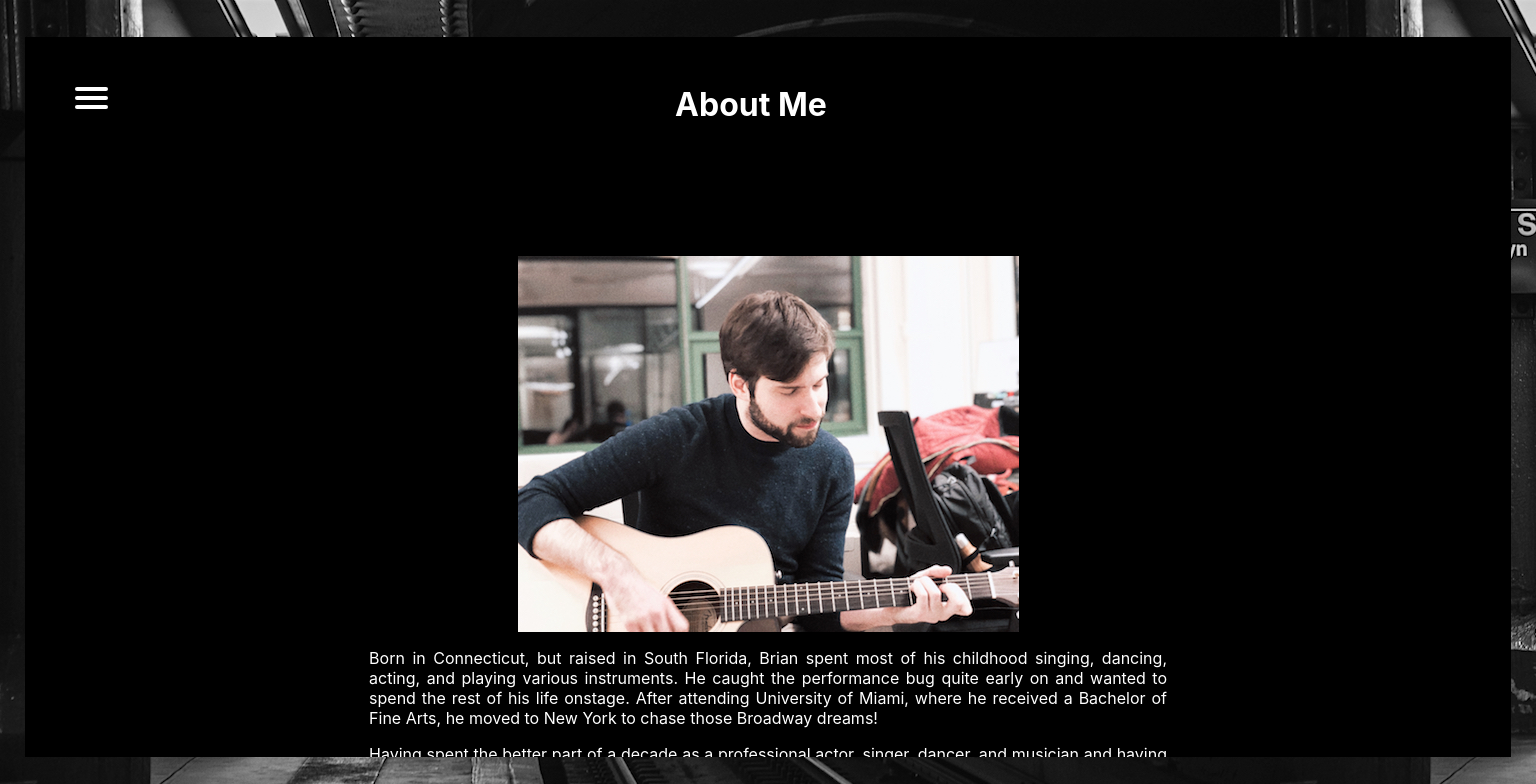
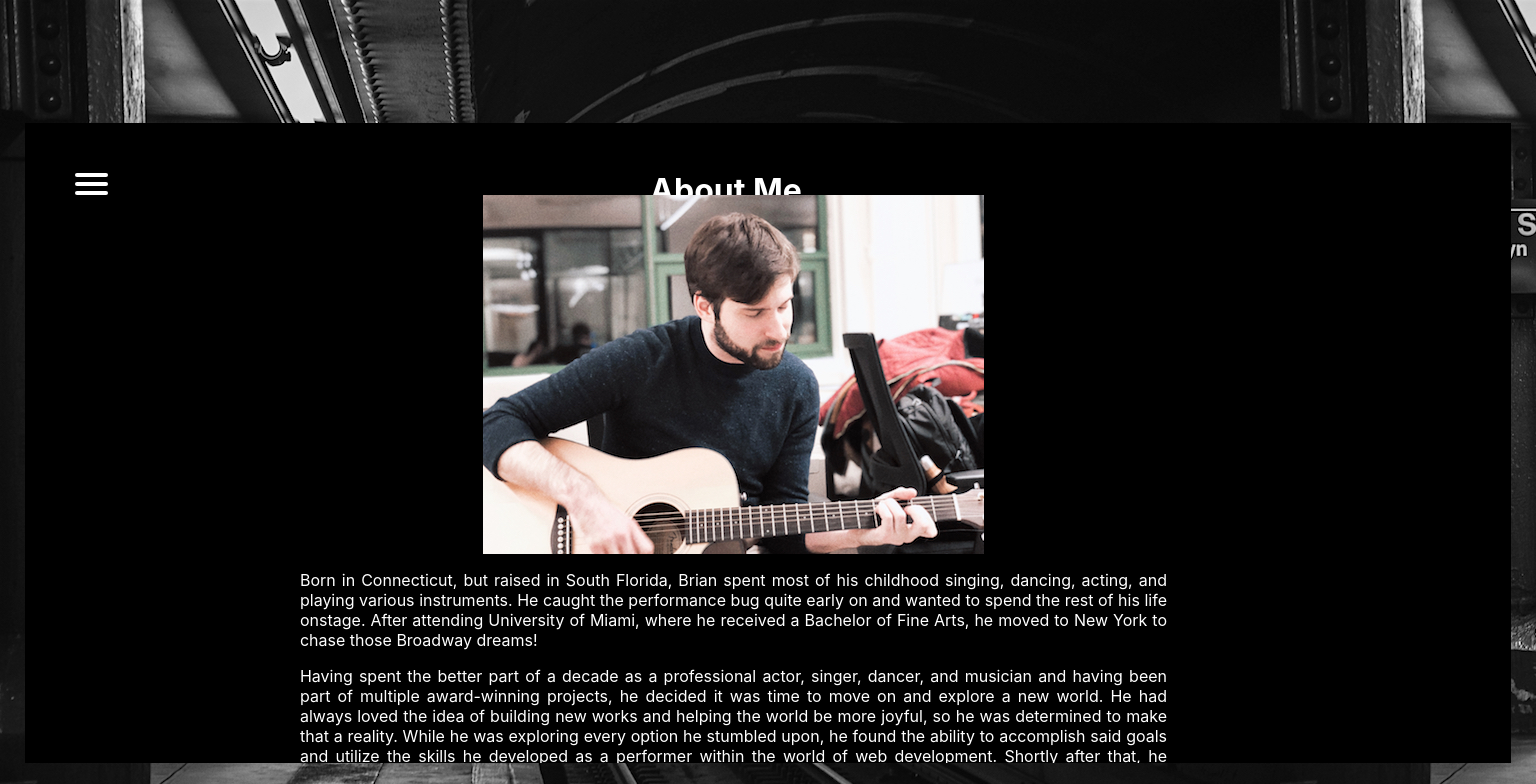
Before and after one commit to Bcdirito/github.bcdirito.io, a React (Create React App) app: page /about in a window 1536 px wide. Shown: the top 784 px of the page. Built offline with nearby package versions, Linux system fonts and the light colour scheme.

Commit message:
major style overhaul

```diff
--- a/src/css/App.css
+++ b/src/css/App.css
@@ -7,7 +7,7 @@
   margin-left: 25px;
   margin-right: 25px;
   animation: fadein 1.75s;
-  overflow: scroll;
+  overflow-y: scroll;
 }
 
 h1, h2 {
@@ -29,6 +29,7 @@ h1 {
   .App {
     margin-top: 45px;
     height: 89vh;
+    overflow-y: scroll;
   }
 }
 
@@ -43,6 +44,13 @@ h1 {
 @media only screen and (min-width: 1024px) and (orientation:portrait){
   .App {
     margin-top: 165px;
+    height: 80vh;
+  }
+}
+
+@media only screen and (min-width: 1366px) and (orientation:landscape){
+  .App {
+    margin-top: 8%;
     height: 80vh;
   }
 }
--- a/src/css/about.css
+++ b/src/css/about.css
@@ -14,7 +14,7 @@
     align-content: center;
     align-items: center;
     text-align: justify;
-    overflow: scroll;
+    overflow-y: scroll;
     padding-top: 25px;
     max-width: 75vw;
     max-height: 75vh;
@@ -34,269 +34,10 @@
     text-align: center;
 }
 
-/* Galaxy */
-/*
-@media only screen and (max-height: 640px) and (min-width: 360px) and (orientation:portrait){
-    .aboutPage h1 {
-        margin-left: -250px;
-        margin-right: -50px;
-        margin-top: 15px;
-    }
-
-    .aboutContent img {
-        width: 250px;
-    }
-
-    .aboutContent {
-        width: 375px;
-        padding-top: 230px;
-        margin-left: 20px;
-    }
-
-    .aboutContent p {
-        padding-left: 10px;
-        padding-right: 10px;
-    }
-}
-
-@media only screen and (min-height: 360px) and (max-width: 640px) and (orientation:landscape){
-    .aboutPage h1 {
-        margin-left: -150px;
-        margin-right: -20px;
-    }
-
-    .aboutContent {
-        padding-top: 250px;
-        margin-left: 125px;
-    }
-} */
-
-/* Pixel 2 */
-/*
-@media only screen and (min-height: 411px) and (max-width: 731px) and (orientation:landscape){
-    .aboutPage h1 {
-        margin-left: -125px;
-        margin-right: 0px;
-    }
-
-    .aboutContent {
-        margin-left: 150px;
-    }
-}
-
-@media only screen and (min-width: 411px) and (max-height: 731px) and (orientation:portrait){
-    .aboutPage h1 {
-        margin-left: -125px;
-        margin-right: 0px;
-    }
-
-    .aboutContent {
-        margin-left: 130px;
-        padding-top: 75px;
-    }
-} */
-
-/* Pixel 2 XL */
-/*
-@media only screen and (min-width:411px) and (max-height: 823px) and (orientation:portrait){
-    .aboutPage h1 {
-        margin-left: -235px;
-        margin-right: -50px;
-        margin-top: 15px;
-    }
-
-    .aboutContent img {
-        width: 300px;
-        padding-top: 135px;
-    }
-}
-
-@media only screen and (max-width: 823px) and (min-height: 411px) and (orientation:landscape) {
-    .aboutPage h1 {
-        margin-left: -125px;
-        margin-right: 0px;
-        margin-top: 15px;
-    }
-
-    .aboutContent img {
-        width: 400px;
-    }
-
-    .aboutContent {
-        margin-left: 145px;
-        padding-top: 220px;
-    }
-} */
-
-/* iPhone 5 */
-/*
-@media only screen and (min-width: 320px) and (max-height: 568px) and (orientation:portrait){
-    .aboutPage h1 {
-        margin-left: -235px;
-        margin-right: 0px;
-        margin-top: 15px;
-    }
-
-    .aboutContent img {
-        width: 245px;
-    }
-
-    .aboutContent {
-        margin-left: 20px;
-        padding-top: 250px;
-    }
-}
-
-@media only screen and (max-width: 568px) and (min-height: 320px) and (orientation:landscape) {
-    .aboutPage h1 {
-        margin-left: -175px;
-        margin-right: 0px;
-    }
-
-    .aboutContent img {
-        width: 335px;
-    }
-
-    .aboutContent {
-        padding-top: 290px;
-        margin-left: 100px;
-    }
-} */
-
-
-/* iPhone 6/7/8 */
-/*
-@media only screen and (max-width: 667px) and (min-height: 375px) and (orientation:landscape) {
-    .aboutContent {
-        padding-top: 200px;
-        margin-bottom: -100px;
-    }
-
-    .aboutText {
-        margin-bottom: -150px;
-    }
-
-    .aboutPage h1 {
-        margin-top: 15px;
-        margin-left: -150px;
-    }
-}
-
-@media only screen and (min-width:375px) and (max-height: 667px) and (orientation:portrait){
+/* iPad */
+@media only screen and (width:768px) and (max-height: 1024px) and (orientation:portrait){
     .About {
-        max-height: 65vh;
-    }
-
-    .aboutPage h1 {
-        margin-left: -240px;
-        margin-top: 17px;
-        margin-bottom: 25px;
-    }
-
-    .aboutContent {
-        width: 300px;
-        margin-left: 50px;
-        padding-top: 190px;
-    }
-
-    .aboutContent img{
-        width: 275px;
-    }
-} */
-
-/* iPhone 6/7/8 Plus */
-/*
-@media only screen and (max-width: 736px) and (min-height: 414px) and (orientation:landscape) {
-    .aboutContent {
-        padding-top: 160px;
-        margin-bottom: -100px;
-    }
-
-    .aboutText {
-        margin-bottom: -150px;
-    }
-
-    .aboutPage h1 {
-        margin-top: 15px;
-        margin-left: -150px;
-    }
-}
-
-@media only screen and (min-width:414px) and (max-height: 736px) and (orientation:portrait){
-    .About {
-        max-height: 65vh;
-    }
-
-    .aboutPage h1 {
-        margin-left: -240px;
-        width: 300px;
-        margin-top: 15px;
-        margin-bottom: 25px;
-    }
-
-    .aboutContent {
-        width: 300px;
-        margin-left: 50px;
-        padding-top: 10px;
-        text-align: justify
-    }
-
-    .aboutContent img {
-        width: 300px;
-        padding-top: 265px;
-    }
-} */
-
-/* iPhone X */
-/*
-@media only screen and (max-width: 812px) and (min-width: 737px) and (min-height: 375px) and (orientation:landscape) {
-    .aboutContent {
-        padding-top: 115px;
-        margin-bottom: -100px;
-        margin-left: 125px;
-    }
-
-    .aboutContent img {
-        width: 335px;
-    }
-
-    .aboutText {
-        margin-bottom: -150px;
-    }
-
-    .aboutPage h1 {
-        margin-top: 15px;
-        margin-left: -30%
-    }
-}
-
-@media only screen and (min-width:375px) and (min-height: 737px) and (max-height: 812px) and (orientation:portrait){
-    .About {
-        max-height: 65vh;
-    }
-
-    .aboutPage h1 {
-        margin-left: -240px;
-        width: 300px;
-        margin-top: 17px;
-        margin-bottom: 25px;
-    }
-
-    .aboutContent {
-        width: 400px;
-        margin-left: 50px;
-    }
-
-    .aboutContent img {
-        width: 300px;
-        padding-top: 100px;
-    }
-} */
-
-/* iPad */
-@media only screen and (max-width:1024px) and (orientation:portrait){
-    .About {
-        max-height: 65vh;
+        max-height: 65vh
     }
 
     .aboutPage h1 {
@@ -316,14 +57,38 @@
 
 /* iPad Pro */
 
-@media only screen and (max-width: 1366px) and (orientation:portrait) {
+@media only screen and (min-width: 1366px) and (orientation:portrait) {
     .aboutPage h1{
         margin-left: -50px;
         margin-bottom: -15px;
     }
+
+    .aboutContent {
+        margin: auto;
+        margin-left: 29%;
+        margin-top: 5%;
+    }
+}
+
+@media only screen and (min-width: 1366px) and (orientation:landscape) {
+    .aboutPage h1{
+        margin-left: -50px;
+        margin-bottom: -15px;
+    }
+
+    .aboutContent {
+        padding-top: 2%;
+        margin-left: 23%;
+    }
 }
 
 /* phones */
+
+@media only screen and (max-width: 812px) {
+    .aboutContent {
+        margin-top: 5%;
+    }
+}
 
 @media only screen and (max-width:823px) {
     .aboutPage h1 {
--- a/src/css/home.css
+++ b/src/css/home.css
@@ -62,7 +62,7 @@
 
     .homePage {
         margin-top: 75px;
-        margin-left: 0px;
+        margin-left: 16%;
         height: 80vh;
     }
 
--- a/src/css/menu.css
+++ b/src/css/menu.css
@@ -140,6 +140,7 @@
 #menu.clicked {
   margin-top: -150px;
   margin-bottom: -100px;
+  height: 96vh;
 }
 
 #menu.unclicked {
@@ -221,6 +222,11 @@
   }
 }
 
+@media screen and (min-width: 1366px) and (orientation: landscape){
+  #menu.clicked {
+    height: 69vh;
+  }
+}
 /* general mobile */
 
 @media screen and (orientation:portrait){
--- a/src/css/project.css
+++ b/src/css/project.css
@@ -19,7 +19,6 @@
 }
 
 .description {
-    overflow: scroll;
     float: center;
     text-align: justify;
     font-size: 16px;
--- a/src/css/projectCard.css
+++ b/src/css/projectCard.css
@@ -1,8 +1,8 @@
 .projectCard {
     background-color: white;
     color: black;
-    width: 27vw;
-    height: 50vh;
+    width: 28vw;
+    height: 58vh;
     display: inline-grid;
     justify-content: center;
     justify-items: center;
--- a/src/css/projectContainer.css
+++ b/src/css/projectContainer.css
@@ -1,12 +1,12 @@
 .projectContainer {
-    overflow: scroll;
+    overflow-y: scroll;
     height: 70vh;
     width: 35vw;
     margin-left: 34%;
 }
 
 .projectContainerClicked {
-    overflow: scroll;
+    overflow-y: scroll;
     height: 70vh;
 }
 
@@ -45,7 +45,7 @@ button:hover {
 }
 
 .underFeatureButtons {
-    margin-top: 100px;
+    margin-top: 50px;
 }
 
 
```
